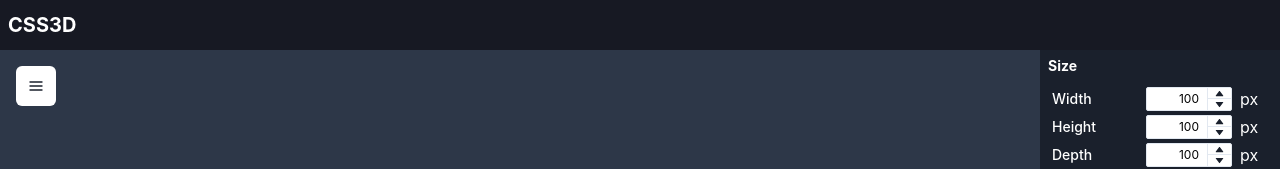
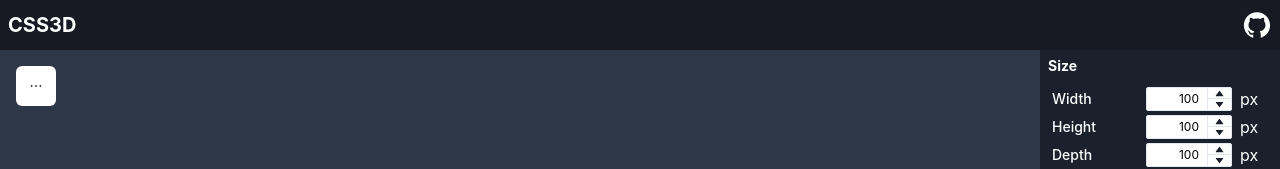
Before and after one commit to kimulaco/CSS3D, a React (Create React App) app: page / in a window 1280 px wide. Shown: the top 169 px of the page. Built offline with nearby package versions, Linux system fonts and the light colour scheme.

Commit message:
feat: Add GitHub link

```diff
--- a/src/components/ui/Layout/index.tsx
+++ b/src/components/ui/Layout/index.tsx
@@ -1,9 +1,12 @@
 import React from 'react'
 import {
+  Icon,
+  Link,
   Box,
   Flex,
   FlexProps,
 } from '@chakra-ui/react'
+import { AiFillGithub } from 'react-icons/ai'
 
 export const HEADER_HEIGHT = '50px'
 
@@ -39,6 +42,7 @@
 }) => {
   return (
     <Flex
+      justifyContent={'space-between'}
       h={HEADER_HEIGHT}
       p={'2'}
       color={'white'}
@@ -55,6 +59,20 @@
          fontWeight={'bold'}
         >CSS3D</Flex>
       </Box>
+
+      <Flex alignItems={'center'}>
+        <Link
+          ml={'2'}
+          href="https://github.com/kimulaco/CSS3D"
+        >
+          <Icon
+            w={'30px'}
+            h={'30px'}
+            display={'block'}
+            as={AiFillGithub}
+          />
+        </Link>
+      </Flex>
     </Flex>
   )
 }
--- a/src/components/ui/ObjectMenu/index.tsx
+++ b/src/components/ui/ObjectMenu/index.tsx
@@ -7,7 +7,7 @@
   MenuList,
   MenuItem,
 } from '@chakra-ui/react'
-import { HamburgerIcon } from '@chakra-ui/icons'
+import { AiOutlineEllipsis } from 'react-icons/ai'
 
 type ObjectMenuProps = {
   chakra?: BoxProps
@@ -37,7 +37,7 @@
         <MenuButton
           as={IconButton}
           aria-label='Menu'
-          icon={<HamburgerIcon />}
+          icon={<AiOutlineEllipsis />}
           bg={'white'}
         />
         <MenuList py={'0'} overflow={'hidden'}>
```
Also changed, not shown: 1 other file (tests, documents, lock files or other folders).
